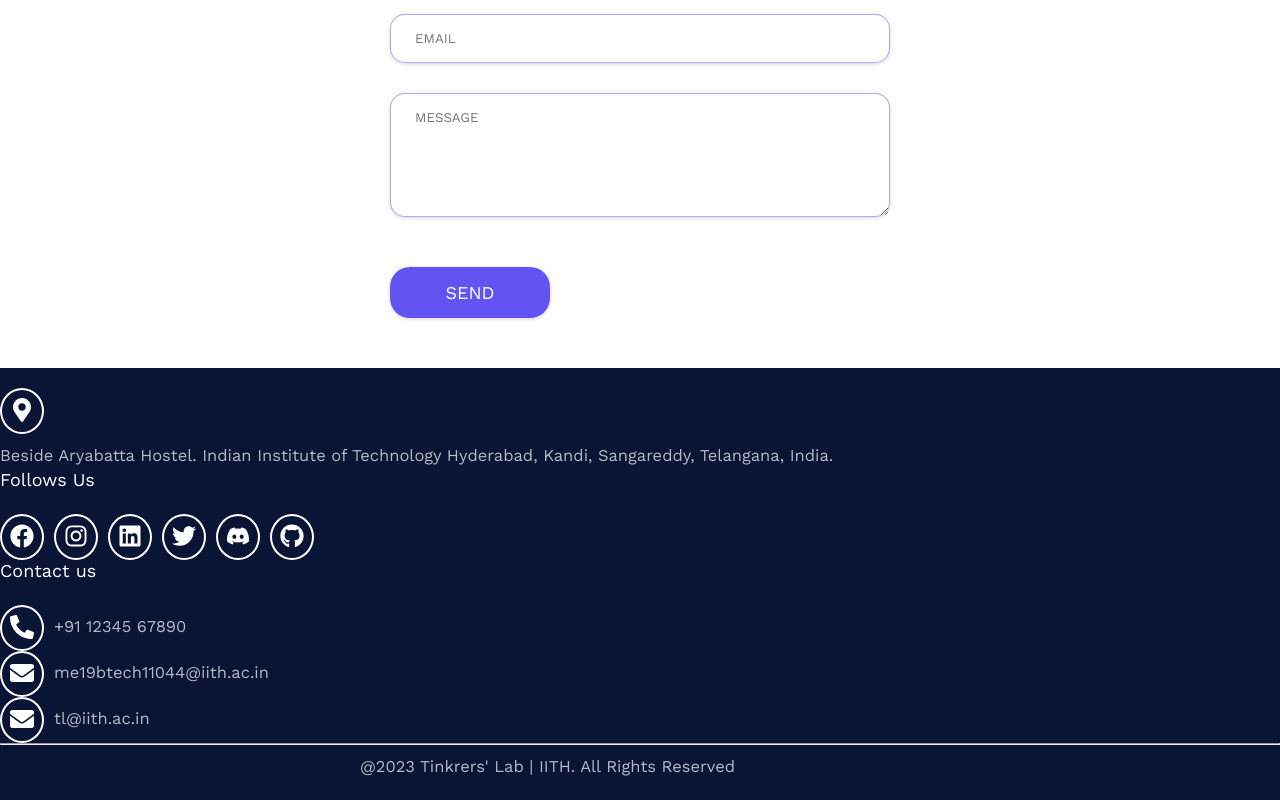
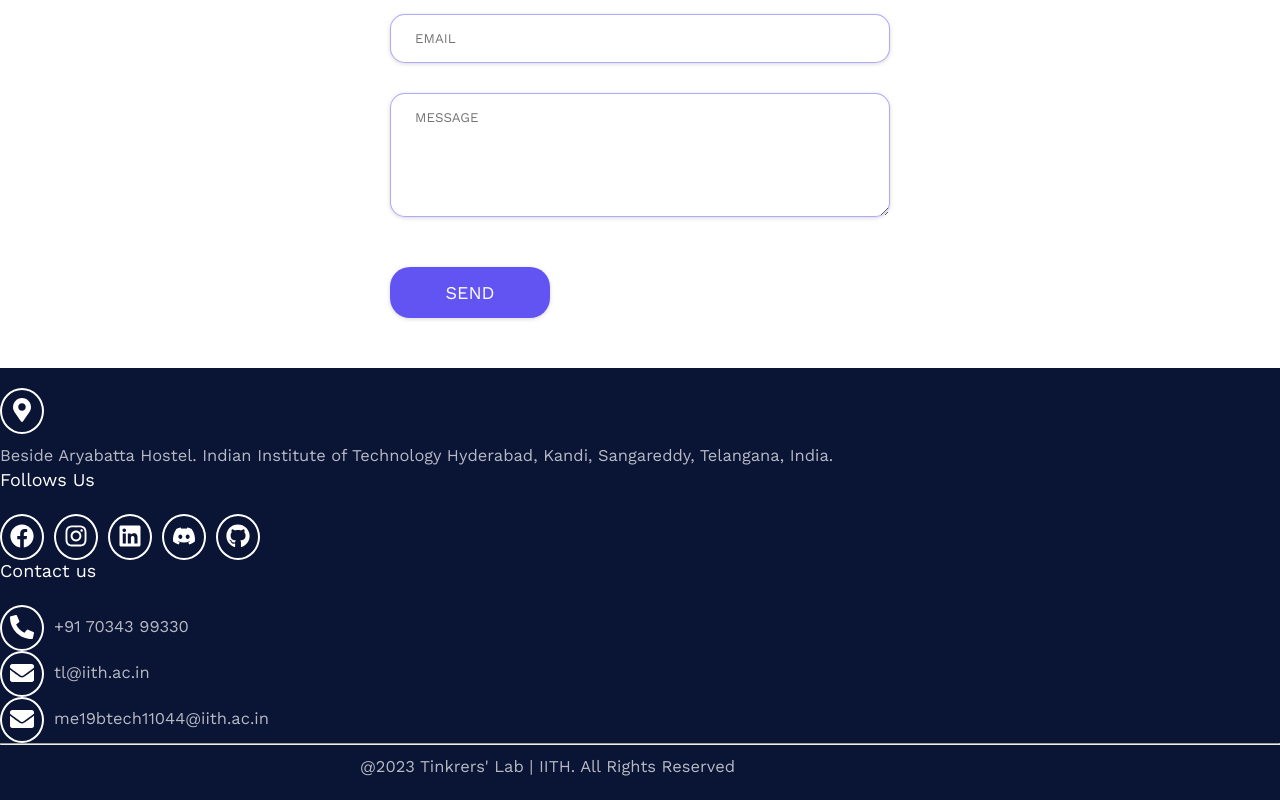
Before and after one commit to TinkerersLabIITH/TL-IITH, a React (Vite) app: page /contacts in a window 1280 px wide. Shown: the part 871-1671 px from the top of the page. Built offline with nearby package versions, Linux system fonts and the light colour scheme.

Commit message:
added form to email connectivity

```diff
--- a/src/Components/Footer.jsx
+++ b/src/Components/Footer.jsx
@@ -1,6 +1,6 @@
 import React from 'react';
 import styled from 'styled-components';
-import { FaDiscord, FaInstagram, FaGithub,FaFacebook,FaLinkedin,FaTwitter,FaMapMarkerAlt,FaEnvelope,FaPhoneAlt } from "react-icons/fa";
+import { FaDiscord, FaInstagram, FaGithub,FaFacebook,FaLinkedin,FaMapMarkerAlt,FaEnvelope,FaPhoneAlt } from "react-icons/fa";
 
 const Footer = () => {
   return (
@@ -12,7 +12,8 @@ const Footer = () => {
             <div className="footer-social">
               <div className="footer-social--icons">
               <div>
-                <FaMapMarkerAlt className="icons" />
+                <a href="https://goo.gl/maps/Ffbim5pzKheez5948"><FaMapMarkerAlt className="icons" /> </a>
+
             </div>
               </div>
               </div>
@@ -27,22 +28,19 @@ const Footer = () => {
             <h3>Follows Us</h3>
             <div className="footer-social--icons">
               <div>
-                <FaFacebook className="icons" />
+                <a href="https://www.facebook.com/tl.iith/"><FaFacebook className="icons" /></a>
               </div>
               <div>
-                <FaInstagram className="icons" />
+                <a href="https://www.instagram.com/tinkererslab_iith/"><FaInstagram className="icons" /></a>
               </div>
               <div>
-                <FaLinkedin className="icons" />
+                <a href="https://www.linkedin.com/in/tinkerers-lab-iith-1298a4190/?originalSubdomain=in"><FaLinkedin className="icons" /></a>
               </div>
               <div>
-                <FaTwitter className="icons" />
+                <a href="https://discord.gg/CNMUAjFK"><FaDiscord className="icons" /></a>
               </div>
               <div>
-                <FaDiscord className="icons" />
-              </div>
-              <div>
-                <FaGithub className="icons" />
+                <a href="https://github.com/TinkerersLabIITH"><FaGithub className="icons" /></a>
               </div>
             </div>
           </div>
@@ -54,17 +52,17 @@ const Footer = () => {
               <div className="footer-social--icons">
               <div>
                 <FaPhoneAlt className="icons" />
-            </div><p>+91 12345 67890</p>
+            </div><p>+91 70343 99330</p>
               </div>
               <div className="footer-social--icons">
               <div>
-                <FaEnvelope className="icons" />
-            </div><p>me19btech11044@iith.ac.in</p>
+                <a href="mailto:tl@iith.ac.in?body=My custom mail body"><FaEnvelope className="icons" /> </a>
+            </div><p>tl@iith.ac.in</p>
               </div>
               <div className="footer-social--icons">
               <div>
-                <FaEnvelope className="icons" />
-            </div><p>tl@iith.ac.in</p>
+                <a href="mailto:me19btech11044@iith.ac.in?body=My custom mail body"><FaEnvelope className="icons" /> </a>
+            </div><p>me19btech11044@iith.ac.in</p>
               </div>
             </div>
           </div>
--- a/src/Pages/Contacts.jsx
+++ b/src/Pages/Contacts.jsx
@@ -16,7 +16,7 @@ const Contact = () => {
       <div className="container">
         <div className="contact-form">
           <form
-            action="replace the url"
+            action="https://formspree.io/f/xyyakrln"
             method="POST"
             className="contact-inputs">
             <input
--- a/src/Pages/Team.jsx
+++ b/src/Pages/Team.jsx
@@ -143,7 +143,7 @@ const Team = () => {
 
         <div className="card">
           <figure>
-            <img src="./Images/some.img" alt="Bhanu" />
+            <img src="./Team/GeethaBhavana.jpeg" alt="Geetha Bhavana" />
           </figure>
           <div className="card-data">
             <h3>Sai Geetha Bhavana</h3>
```
Also changed, not shown: public/Team/GeethaBhavana.jpeg (added).
